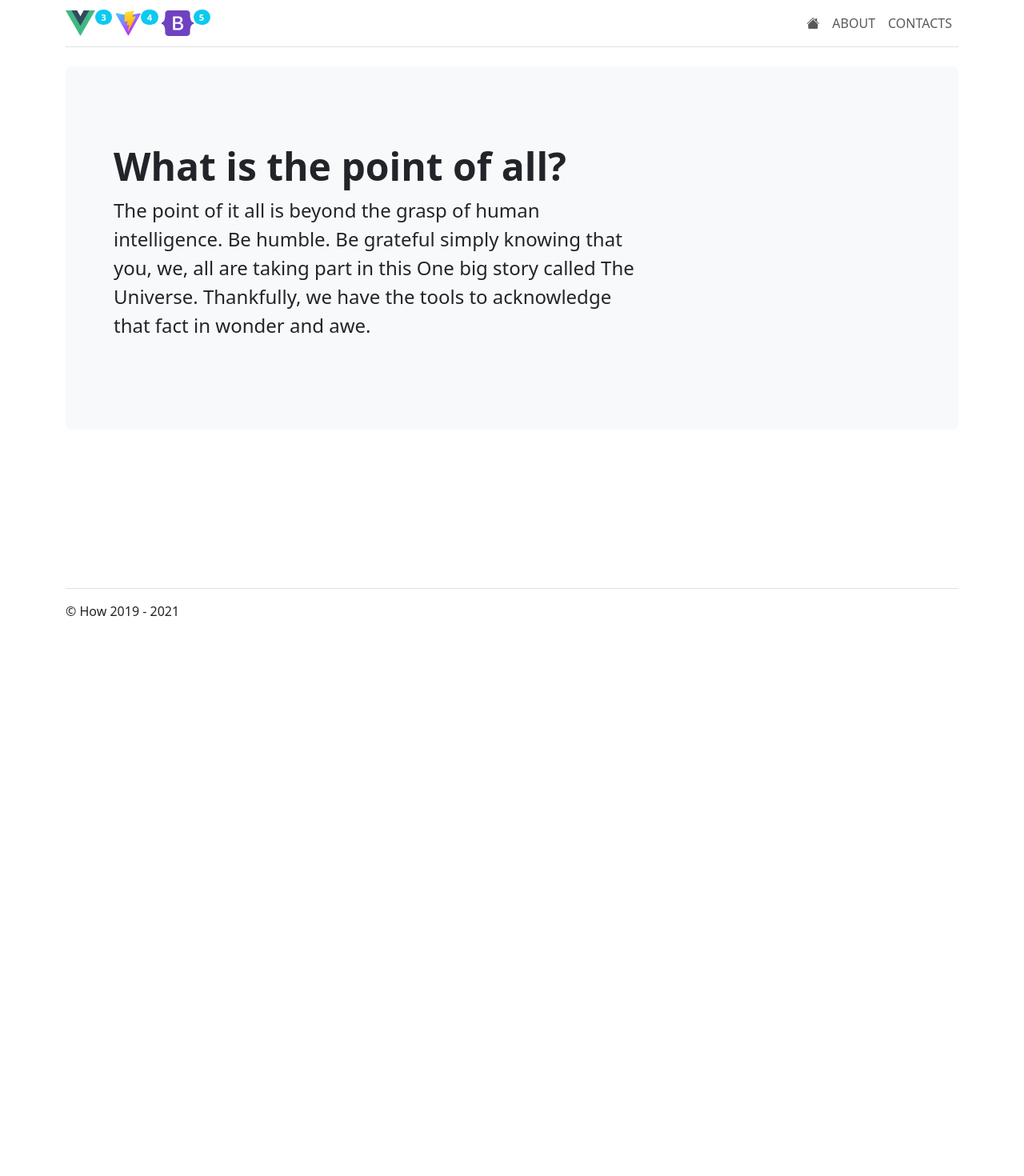
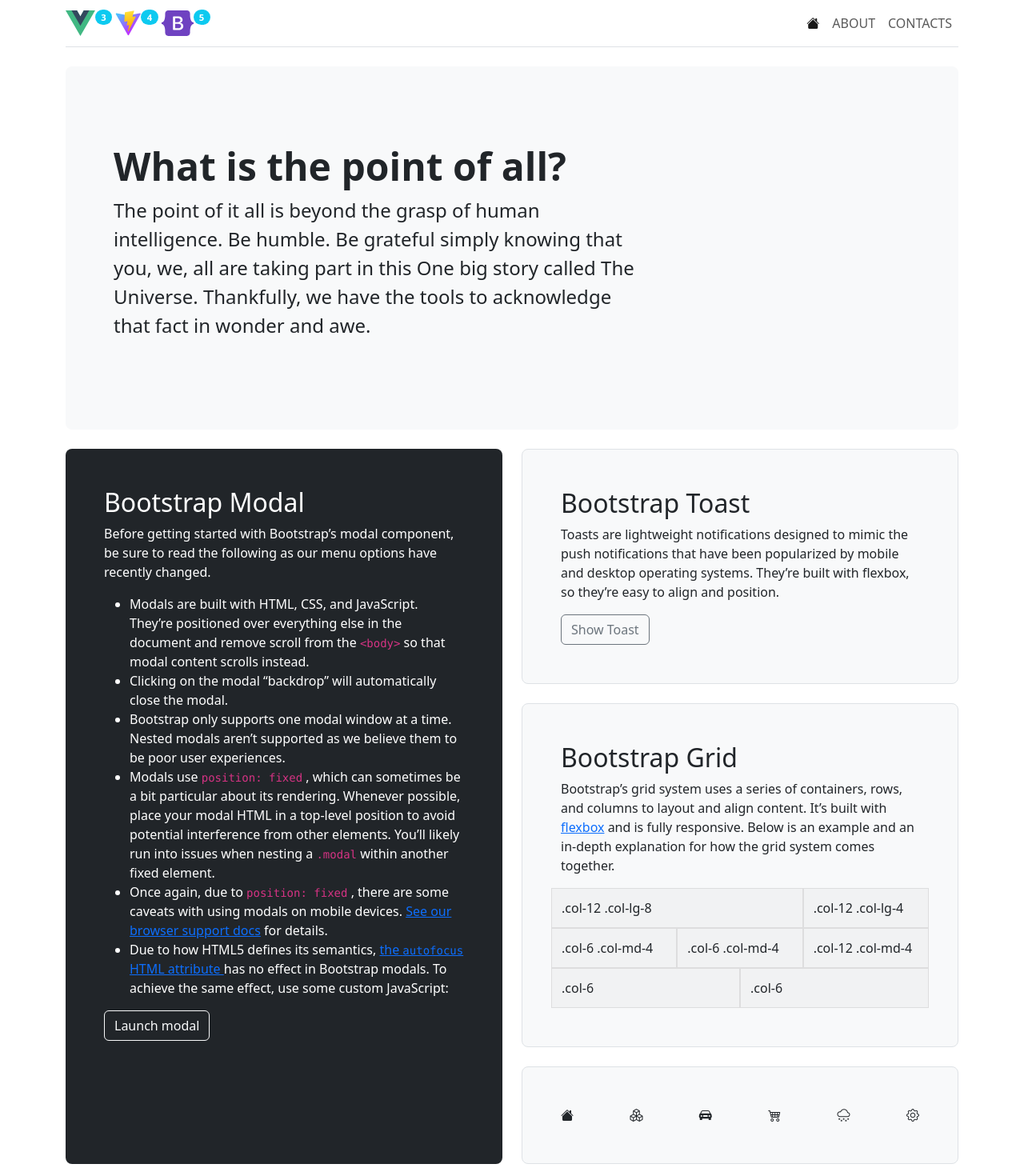
Before and after one commit to howbizarre/starter-template_vue-3-vite-bootstrap-5-with-icons, a Vue app: page /starter in a window 1280 px wide. Shown: the top 1470 px of the page at 80% size. Before the commit the page ends 800 px from the top, so only its background shows below. Built offline with nearby package versions, Linux system fonts and the light colour scheme.

Commit message:
UPD: Vue composition in some views. ADD: Icon section. REF: Refactor routes to obtain adres on the github page deom

```diff
--- a/index.html
+++ b/index.html
@@ -16,6 +16,6 @@
     </head>
     <body class="d-flex flex-column">
         <div id="app" class="d-flex flex-column h-100"></div>
-        <script type="module" src="/src/main.js"></script>
+        <script type="module" src="./src/main.js"></script>
     </body>
 </html>
--- a/src/components/Heads.vue
+++ b/src/components/Heads.vue
@@ -6,9 +6,3 @@
         </div>
     </div>
 </template>
-
-<script>
-    export default {
-        name: "Heads",
-    };
-</script>
--- a/src/components/Nav.vue
+++ b/src/components/Nav.vue
@@ -10,12 +10,10 @@
         <svg height="32" viewBox="0 0 410 404" fill="none" xmlns="http://www.w3.org/2000/svg">
           <path
                 d="M399.641 59.5246L215.643 388.545C211.844 395.338 202.084 395.378 198.228 388.618L10.5817 59.5563C6.38087 52.1896 12.6802 43.2665 21.0281 44.7586L205.223 77.6824C206.398 77.8924 207.601 77.8904 208.776 77.6763L389.119 44.8058C397.439 43.2894 403.768 52.1434 399.641 59.5246Z"
-                        fill="url(#paint0_linear)"
-                    />
+                fill="url(#paint0_linear)" />
           <path
                 d="M292.965 1.5744L156.801 28.2552C154.563 28.6937 152.906 30.5903 152.771 32.8664L144.395 174.33C144.198 177.662 147.258 180.248 150.51 179.498L188.42 170.749C191.967 169.931 195.172 173.055 194.443 176.622L183.18 231.775C182.422 235.487 185.907 238.661 189.532 237.56L212.947 230.446C216.577 229.344 220.065 232.527 219.297 236.242L201.398 322.875C200.278 328.294 207.486 331.249 210.492 326.603L212.5 323.5L323.454 102.072C325.312 98.3645 322.108 94.137 318.036 94.9228L279.014 102.454C275.347 103.161 272.227 99.746 273.262 96.1583L298.731 7.86689C299.767 4.27314 296.636 0.855181 292.965 1.5744Z"
-                        fill="url(#paint1_linear)"
-                    />
+                fill="url(#paint1_linear)" />
           <defs>
             <linearGradient id="paint0_linear" x1="6.00017" y1="32.9999" x2="235" y2="344" gradientUnits="userSpaceOnUse">
               <stop stop-color="#41D1FF" />
@@ -35,8 +33,7 @@
                 fill-rule="evenodd"
                 clip-rule="evenodd"
                 d="M24.509 0c-6.733 0-11.715 5.893-11.492 12.284.214 6.14-.064 14.092-2.066 20.577C8.943 39.365 5.547 43.485 0 44.014v5.972c5.547.529 8.943 4.649 10.951 11.153 2.002 6.485 2.28 14.437 2.066 20.577C12.794 88.106 17.776 94 24.51 94H93.5c6.733 0 11.714-5.893 11.491-12.284-.214-6.14.064-14.092 2.066-20.577 2.009-6.504 5.396-10.624 10.943-11.153v-5.972c-5.547-.529-8.934-4.649-10.943-11.153-2.002-6.484-2.28-14.437-2.066-20.577C105.214 5.894 100.233 0 93.5 0H24.508zM80 57.863C80 66.663 73.436 72 62.543 72H44a2 2 0 01-2-2V24a2 2 0 012-2h18.437c9.083 0 15.044 4.92 15.044 12.474 0 5.302-4.01 10.049-9.119 10.88v.277C75.317 46.394 80 51.21 80 57.863zM60.521 28.34H49.948v14.934h8.905c6.884 0 10.68-2.772 10.68-7.727 0-4.643-3.264-7.207-9.012-7.207zM49.948 49.2v16.458H60.91c7.167 0 10.964-2.876 10.964-8.281 0-5.406-3.903-8.178-11.425-8.178H49.948z"
-                        fill="#6f42c1"
-                    ></path>
+                fill="#6f42c1"></path>
         </svg>
         <sup><small class="badge rounded-pill bg-info me-1">5</small></sup>
       </router-link>
@@ -47,8 +44,8 @@
         <ul class="navbar-nav ms-auto">
           <li class="nav-item text-uppercase" v-for="route in routes" :key="route.path">
             <router-link :to="route.path" class="nav-link" :title="route.name" :class="{ active: isActive(route.path) }">
-                            <i class="bi bi-house-fill" v-if="route.path === '/'"></i>
-                            {{ route.path !== "/" ? route.name : "" }}
+              <i class="bi bi-house-fill" v-if="route.path === '/starter'"></i>
+              {{ route.path !== "/starter" ? route.name : "" }}
             </router-link>
           </li>
         </ul>
@@ -57,22 +54,16 @@
   </div>
 </template>
 
-<script>
+<script setup>
 import { computed } from "vue";
 import { useRouter } from "vue-router";
 import { routes as rts } from "../router";
 
-    export default {
-        setup() {
 const routes = rts;
 
 const router = useRouter();
 const activeRoute = computed(() => router.currentRoute.value.path);
 const isActive = (path) => path === activeRoute.value;
-
-            return { isActive, routes };
-        },
-    };
 </script>
 
 <style lang="scss" scoped>
--- a/src/components/Refs.vue
+++ b/src/components/Refs.vue
@@ -1,23 +1,13 @@
 <template>
-    <span
-        v-for="(item, i) in list"
-        :ref="
-            (el) => {
-                divs[i] = el;
-            }
-        "
-        :key="item"
-    >
+  <span v-for="(item, i) in list" :ref="(el) => { divs[i] = el; }" :key="item">
     {{ item }}
     <span v-if="i != Object.keys(list).length - 1">-&nbsp;</span>
   </span>
 </template>
 
-<script>
+<script setup>
 import { onBeforeUpdate, reactive, ref } from "vue";
 
-    export default {
-        setup() {
 const year = new Date().getFullYear();
 const list = reactive([2019, year]);
 const divs = ref([]);
@@ -25,11 +15,4 @@
 onBeforeUpdate(() => {
   divs.value = [];
 });
-
-            return {
-                list,
-                divs,
-            };
-        },
-    };
 </script>
--- a/src/layouts/DefaultLayout.vue
+++ b/src/layouts/DefaultLayout.vue
@@ -17,17 +17,8 @@
     </footer>
 </template>
 
-<script>
+<script setup>
     import Nav from "../components/Nav.vue";
     import Refs from "../components/Refs.vue";
     import Heads from "../components/Heads.vue";
-
-    export default {
-        name: "DefaultLayout",
-        components: {
-            Nav,
-            Refs,
-            Heads,
-        },
-    };
 </script>
--- a/src/layouts/MainLayout.vue
+++ b/src/layouts/MainLayout.vue
@@ -13,15 +13,7 @@
     </footer>
 </template>
 
-<script>
+<script setup>
     import Nav from "../components/Nav.vue";
     import Refs from "../components/Refs.vue";
-
-    export default {
-        name: "MainLayout",
-        components: {
-            Nav,
-            Refs,
-        },
-    };
 </script>
--- a/src/router/index.js
+++ b/src/router/index.js
@@ -6,19 +6,19 @@ import Contacts from "../views/Contacts.vue";
 
 export const routes = [
   {
-        path: "/",
+    path: "/starter",
     name: "Home",
     component: Home,
     props: { msg: "Bootstrap Modal" },
   },
   {
-        path: "/about",
+    path: "/starter/about",
     name: "About",
     component: About,
     meta: { layout: "MainLayout" },
   },
   {
-        path: "/contacts",
+    path: "/starter/contacts",
     name: "Contacts",
     component: Contacts,
     meta: { layout: "MainLayout" },
--- a/src/views/About.vue
+++ b/src/views/About.vue
@@ -3,9 +3,3 @@
         <h2>This is an about page</h2>
     </div>
 </template>
-
-<script>
-    export default {
-        name: "About",
-    };
-</script>
--- a/src/views/Contacts.vue
+++ b/src/views/Contacts.vue
@@ -3,9 +3,3 @@
         <h2>This is a contacts page</h2>
     </div>
 </template>
-
-<script>
-    export default {
-        name: "Contacts",
-    };
-</script>
--- a/src/views/Home.vue
+++ b/src/views/Home.vue
@@ -99,6 +99,14 @@
                     </div>
                 </div>
             </div>
+            <div class="p-5 bg-light border rounded-3 mt-4 d-flex justify-content-between">
+              <i class="bi bi-house-fill"></i>
+              <i class="bi bi-boxes"></i>
+              <i class="bi bi-car-front-fill"></i>
+              <i class="bi bi-cart4"></i>
+              <i class="bi bi-cloud-snow"></i>
+              <i class="bi bi-gear"></i>
+            </div>
         </div>
     </div>
 </template>
```
Also changed, not shown: 1 other file (tests, documents, lock files or other folders). Lines whose indentation alone changed are shown as unchanged.
